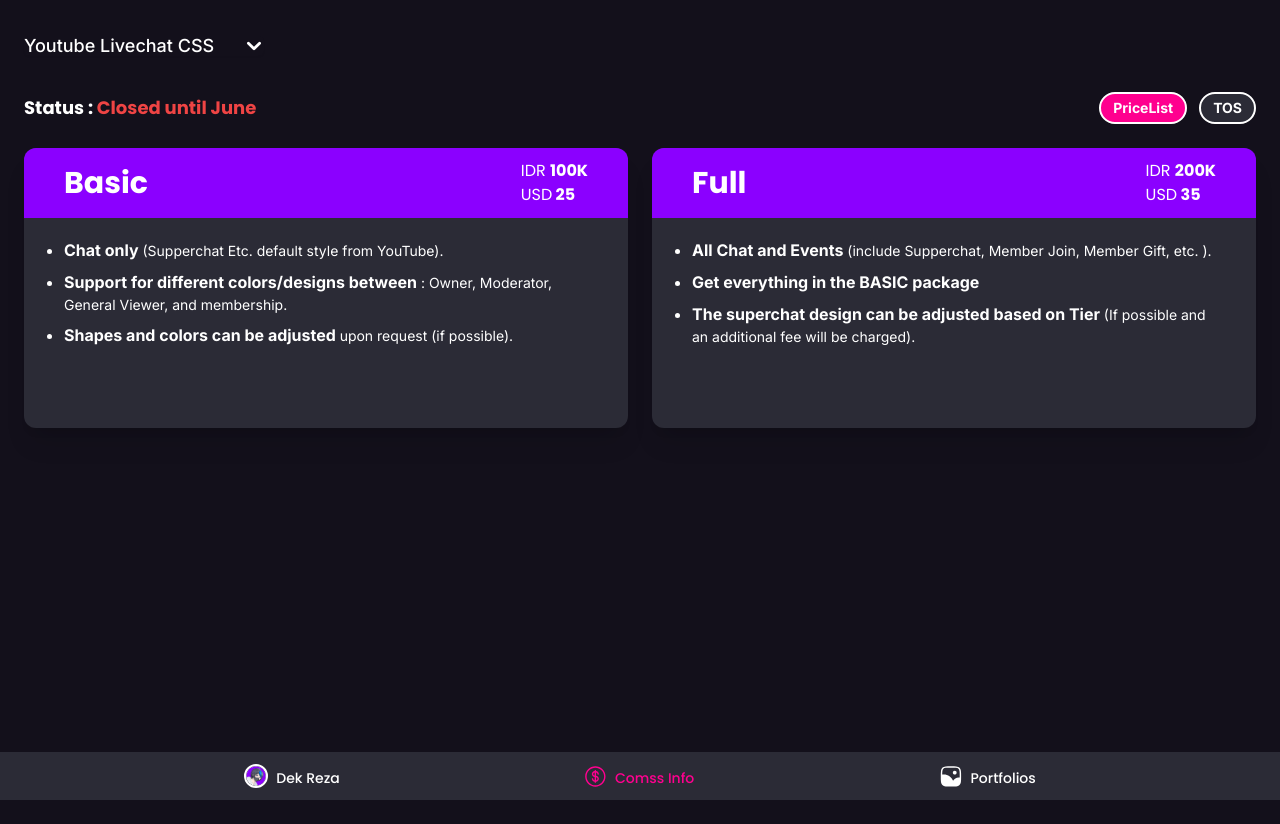
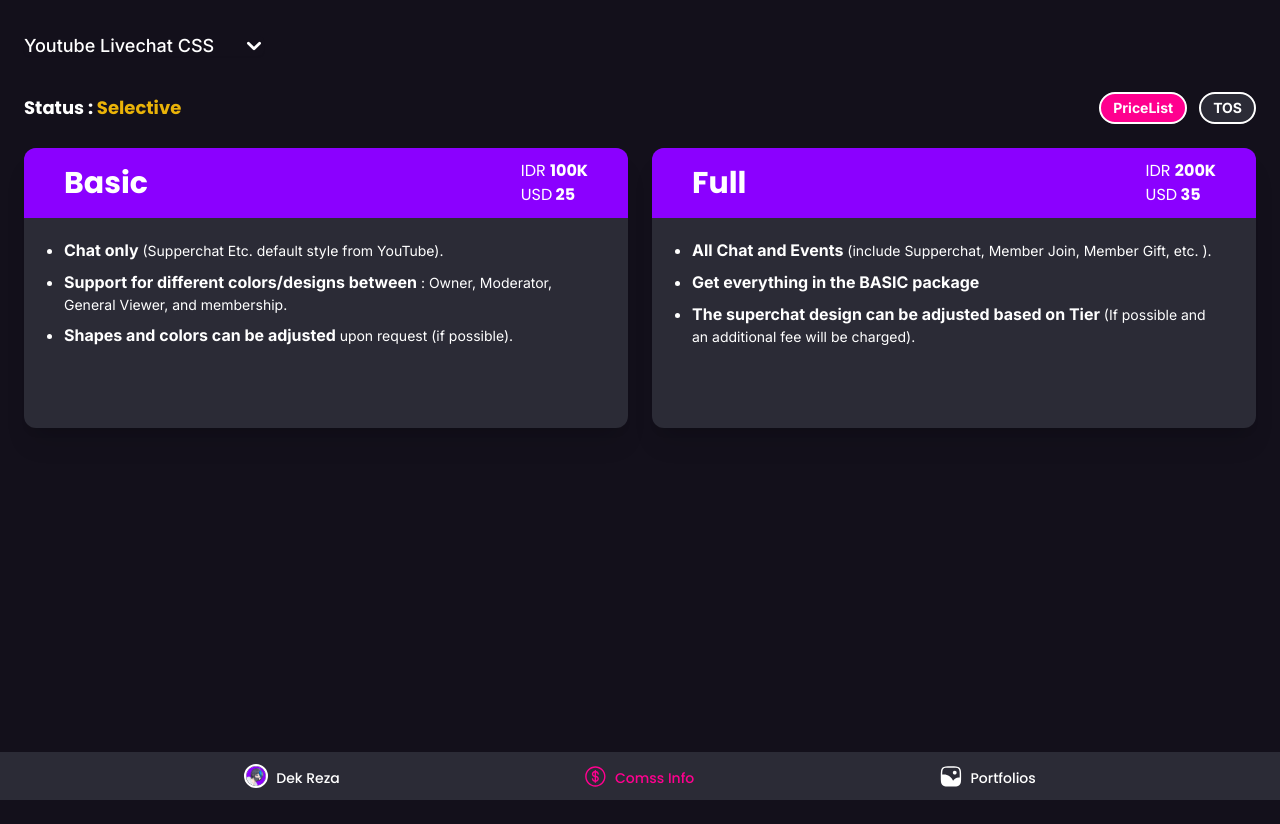
Before and after one commit to AkbarFahreza/jumping-tiger-rawr, a Next.js app: page /comms-info in a window 1280 px wide. Built offline with nearby package versions, Linux system fonts and the light colour scheme.

Commit message:
Status : :Changing Comms status

```diff
--- a/components/comms-info/CommsYTLC/YTLC_CommsPage.jsx
+++ b/components/comms-info/CommsYTLC/YTLC_CommsPage.jsx
@@ -16,8 +16,8 @@
       <div className="flex flex-row justify-between items-center  my-6">
         <p className="mobile-heading-b text-white">
           Status :{" "}
-          <span className="text-red-500">
-            Closed until June
+          <span className="text-yellow-500">
+            Selective
           </span>
         </p>
         <div className="flex flex-row space-x-3">
```
